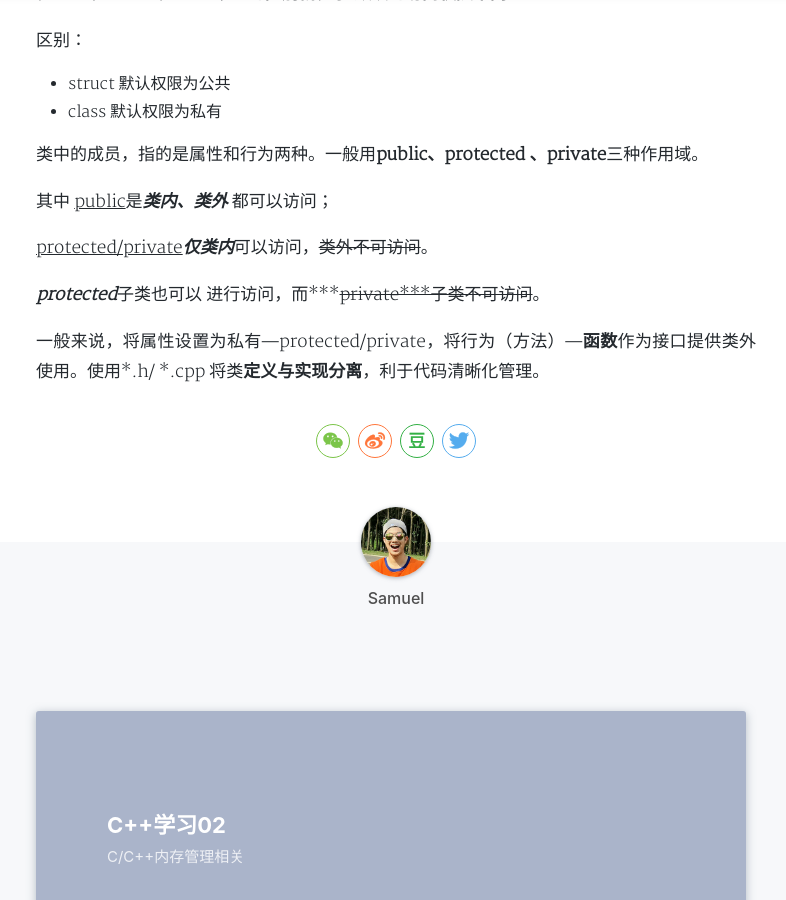
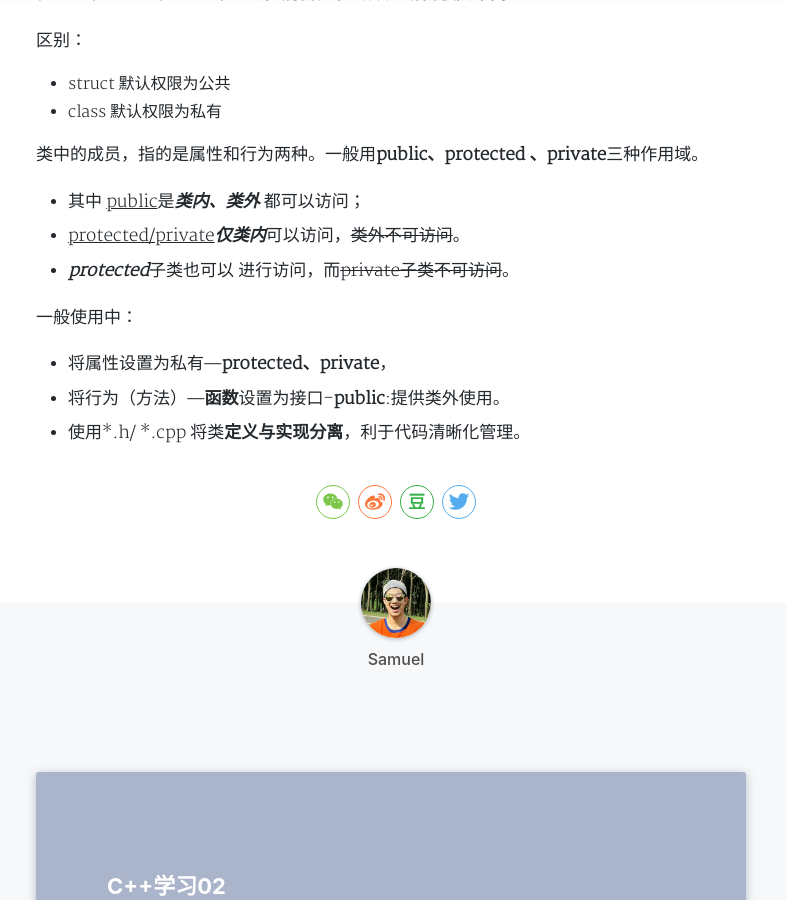
Before and after one commit to lrf1995/myblogs, a Jekyll site: the page built from _posts/2021-05-01-C++学习03 .md, in a window 1280 px wide and 900 px high, scrolled down 467 px. Shown: the whole window, without its empty margins (244-1030 px from the left). Built offline with Jekyll 4.4.1, drawn with Linux system fonts in a browser that asks for light colours; nearby versions of some CDN libraries; a style sheet for code colours, icons or effects is not loaded.

Commit message:
修改文件: _posts/2021-05-01-C++学习03 .md

```diff
--- a/_posts/2021-05-01-C++学习03 .md
+++ b/_posts/2021-05-01-C++学习03 .md
@@ -18,10 +18,16 @@ tags: 学习,C++,struct`enter code here`,class
 
 类中的成员，指的是属性和行为两种。一般用**public、protected 、private**三种作用域。
 
-其中 <u>public</u>是***类内、类外*** 都可以访问；
+- 其中 <u>public</u>是***类内、类外*** 都可以访问；
 
-<u>protected/private</u>***仅类内***可以访问，~~类外不可访问~~。
+- <u>protected/private</u>***仅类内***可以访问，~~类外不可访问~~。
 
-***protected***子类也可以 进行访问，而***~~private***子类不可访问~~。
+- ***protected***子类也可以 进行访问，而~~private子类不可访问~~。
 
-一般来说，将属性设置为私有—protected/private，将行为（方法）—**函数**作为接口提供类外使用。使用*.h/ *.cpp 将类**定义与实现分离**，利于代码清晰化管理。
+一般使用中：
+
+- 将属性设置为私有—**protected、private**，
+
+- 将行为（方法）—**函数**设置为接口-**public**:提供类外使用。
+
+- 使用*.h/ *.cpp 将类**定义与实现分离**，利于代码清晰化管理。
```
